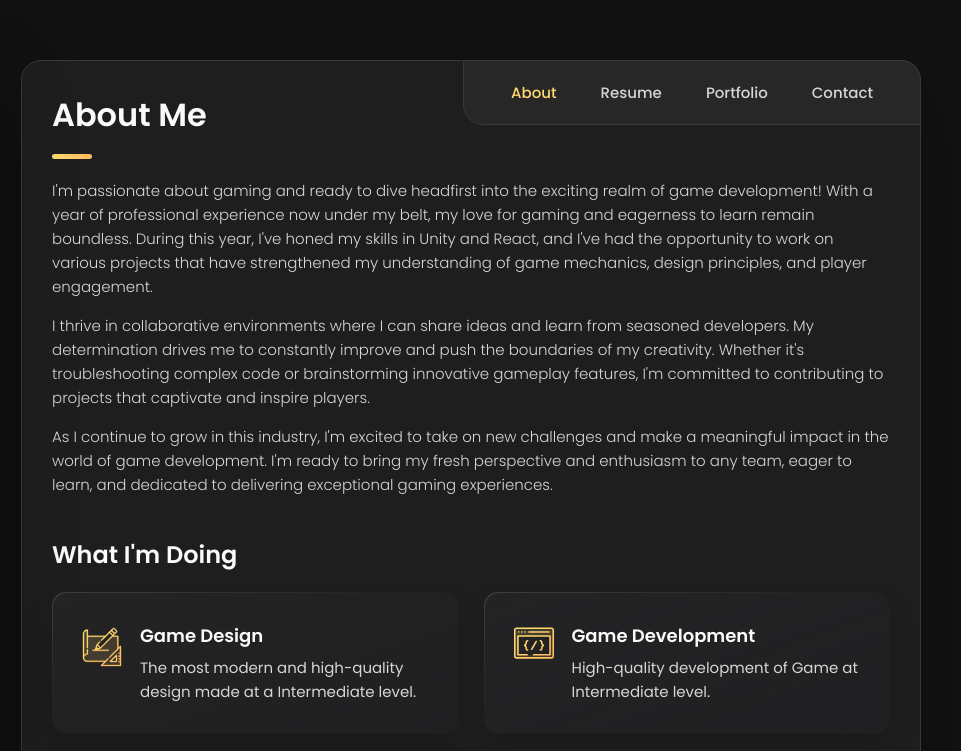
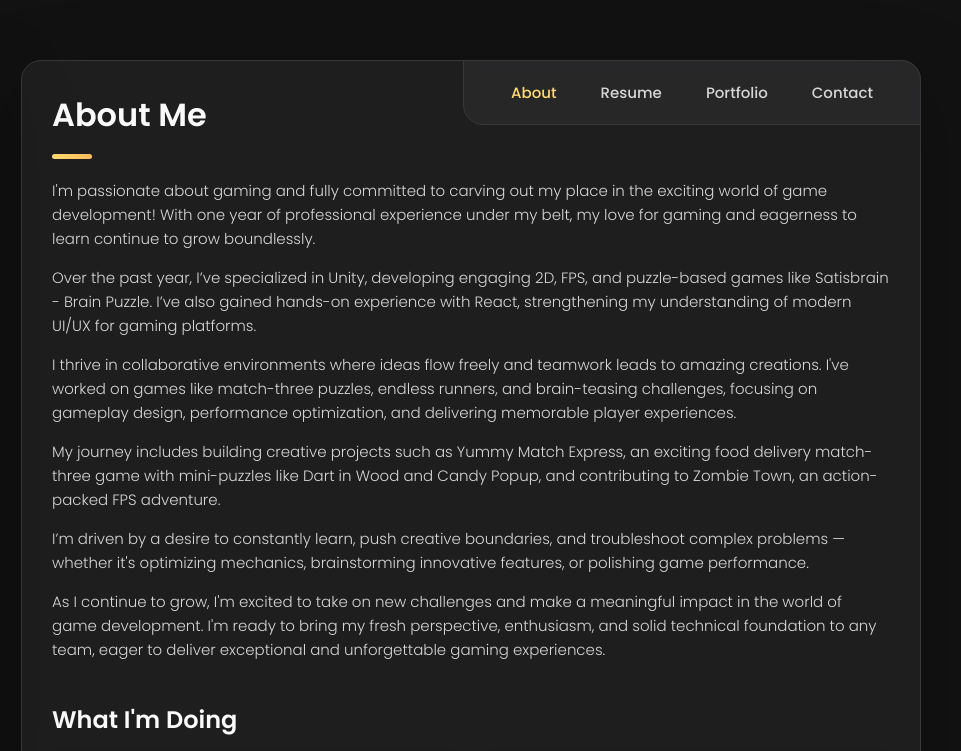
Before and after one commit to sultan065/my-portfolio, a plain HTML site: page index.html in a window 1280 px wide. Shown: the top 751 px of the page, 319-1280 px from the left. Drawn offline with nearby package versions, Linux system fonts and the light colour scheme.

Commit message:
Update index.html

```diff
--- a/index.html
+++ b/index.html
@@ -209,15 +209,25 @@
 
         <section class="about-text">
   <p>
-            I'm passionate about gaming and ready to dive headfirst into the exciting realm of game development! With a year of professional experience now under my belt, my love for gaming and eagerness to learn remain boundless. During this year, I've honed my skills in Unity and React, and I've had the opportunity to work on various projects that have strengthened my understanding of game mechanics, design principles, and player engagement.
+    I'm passionate about gaming and fully committed to carving out my place in the exciting world of game development! With one year of professional experience under my belt, my love for gaming and eagerness to learn continue to grow boundlessly.
   </p>
   <p>
-            I thrive in collaborative environments where I can share ideas and learn from seasoned developers. My determination drives me to constantly improve and push the boundaries of my creativity. Whether it's troubleshooting complex code or brainstorming innovative gameplay features, I'm committed to contributing to projects that captivate and inspire players.
+    Over the past year, I’ve specialized in Unity, developing engaging 2D, FPS, and puzzle-based games like Satisbrain - Brain Puzzle. I’ve also gained hands-on experience with React, strengthening my understanding of modern UI/UX for gaming platforms.
   </p>
   <p>
-            As I continue to grow in this industry, I'm excited to take on new challenges and make a meaningful impact in the world of game development. I'm ready to bring my fresh perspective and enthusiasm to any team, eager to learn, and dedicated to delivering exceptional gaming experiences.
+    I thrive in collaborative environments where ideas flow freely and teamwork leads to amazing creations. I've worked on games like match-three puzzles, endless runners, and brain-teasing challenges, focusing on gameplay design, performance optimization, and delivering memorable player experiences.
+  </p>
+  <p>
+    My journey includes building creative projects such as Yummy Match Express, an exciting food delivery match-three game with mini-puzzles like Dart in Wood and Candy Popup, and contributing to Zombie Town, an action-packed FPS adventure.
+  </p>
+  <p>
+    I’m driven by a desire to constantly learn, push creative boundaries, and troubleshoot complex problems — whether it's optimizing mechanics, brainstorming innovative features, or polishing game performance.
+  </p>
+  <p>
+    As I continue to grow, I'm excited to take on new challenges and make a meaningful impact in the world of game development. I'm ready to bring my fresh perspective, enthusiasm, and solid technical foundation to any team, eager to deliver exceptional and unforgettable gaming experiences.
   </p>
 </section>
+
 
 
         <!--
```
Lines whose indentation alone changed are shown as unchanged.
